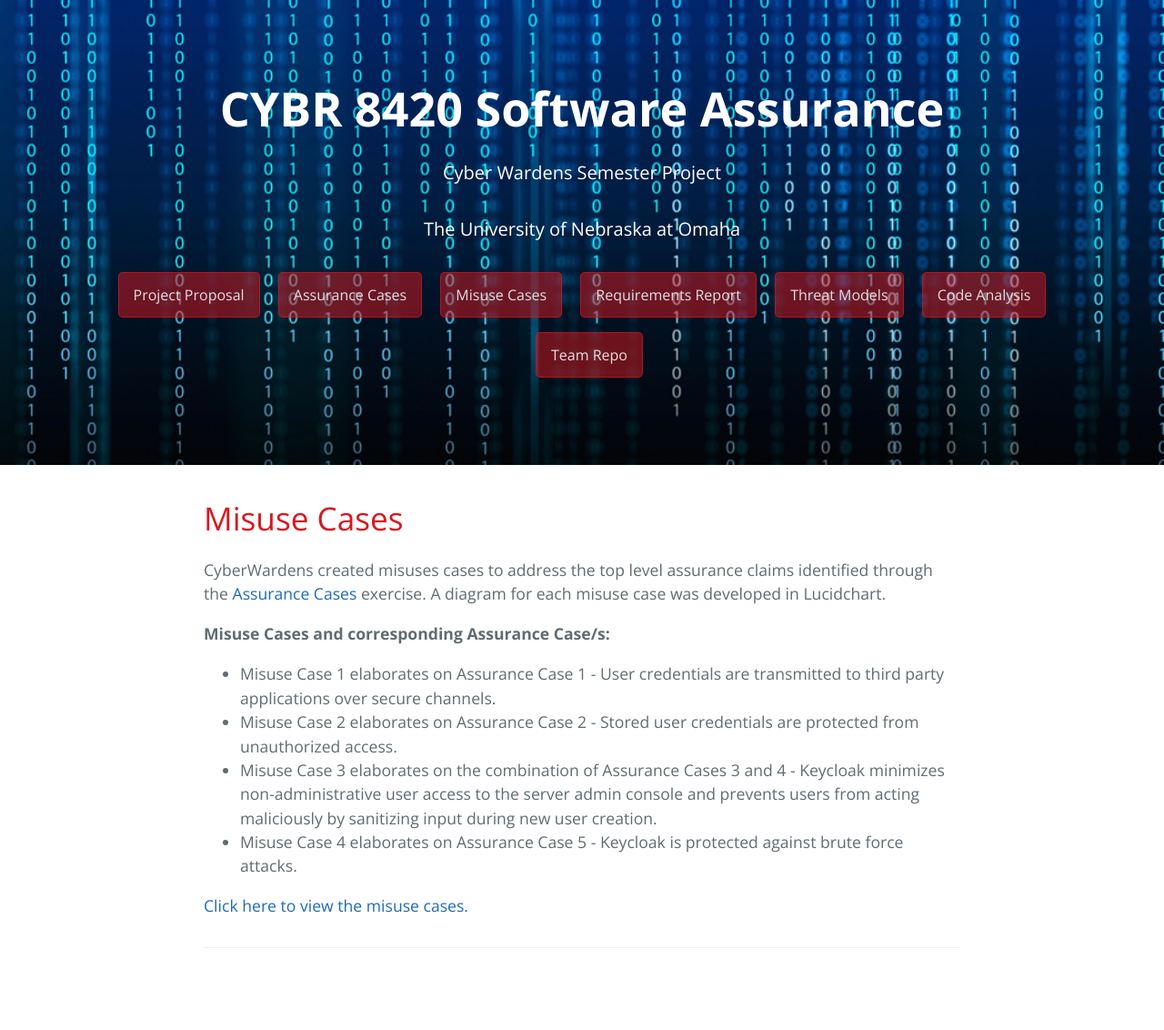
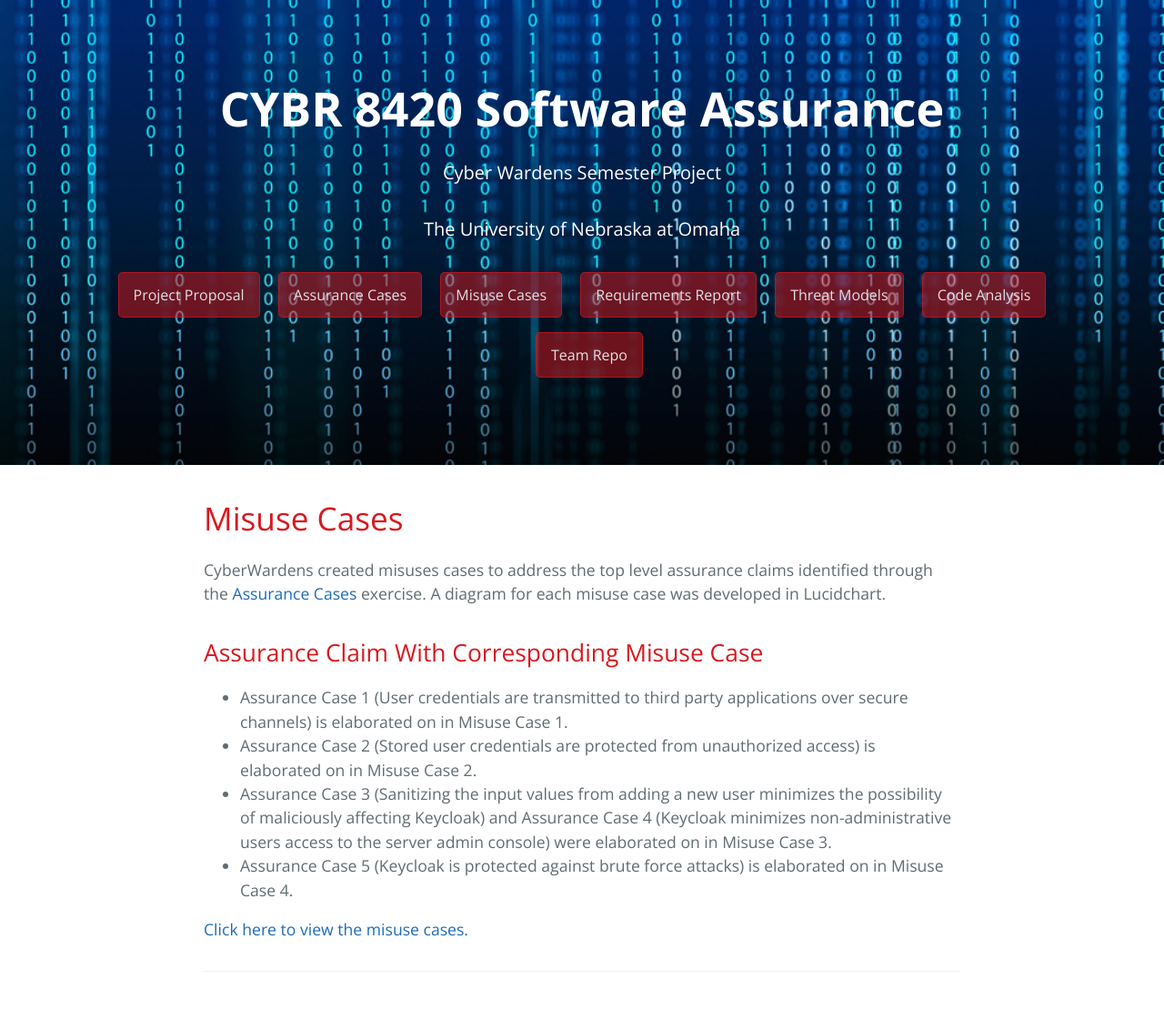
Before and after one commit to DanielLucier/CYBER8420-SemesterProject, a Jekyll site: the page built from misc/pages/MisuseCases.md, in a window 1280 px wide. Shown: the whole page at 91% size. Built offline with Jekyll 4.4.1, drawn with Linux system fonts in a browser that asks for light colours; before the commit the page ends 1106 px from its top, so only the background shows below that.

Commit message:
Update MisuseCases.md

```diff
--- a/misc/pages/MisuseCases.md
+++ b/misc/pages/MisuseCases.md
@@ -7,12 +7,13 @@ Misuse Cases
 ============
 CyberWardens created misuses cases to address the top level assurance claims identified through the <a href="https://daniellucier.github.io/CYBER8420-SemesterProject/misc/pages/AssuranceCases.html">Assurance Cases</a> exercise. A diagram for each misuse case was developed in Lucidchart.
 
-**Misuse Cases and corresponding Assurance Case/s:**
+Assurance Claim With Corresponding Misuse Case
+----------------------------------------------
 <ul>
-  <li>Misuse Case 1 elaborates on Assurance Case 1 - User credentials are transmitted to third party applications over secure channels.</li>
-  <li>Misuse Case 2 elaborates on Assurance Case 2 - Stored user credentials are protected from unauthorized access.</li>
-  <li>Misuse Case 3 elaborates on the combination of Assurance Cases 3 and 4 - Keycloak minimizes non-administrative user access to the server admin console and prevents users from acting maliciously by sanitizing input during new user creation.</li>
-  <li>Misuse Case 4 elaborates on Assurance Case 5 - Keycloak is protected against brute force attacks.</li>
+  <li>Assurance Case 1 (User credentials are transmitted to third party applications over secure channels) is elaborated on in Misuse Case 1.</li>
+  <li>Assurance Case 2 (Stored user credentials are protected from unauthorized access) is elaborated on in Misuse Case 2.</li>
+  <li>Assurance Case 3 (Sanitizing the input values from adding a new user minimizes the possibility of maliciously affecting Keycloak) and Assurance Case 4 (Keycloak minimizes non-administrative users access to the server admin console) were elaborated on in Misuse Case 3.</li>
+  <li>Assurance Case 5 (Keycloak is protected against brute force attacks) is elaborated on in Misuse Case 4.</li>
 </ul>
 
 <a href="https://www.lucidchart.com/documents/view/e31604af-862d-434b-a74c-e7850cc35a5d">Click here to view the misuse cases.</a>
```
